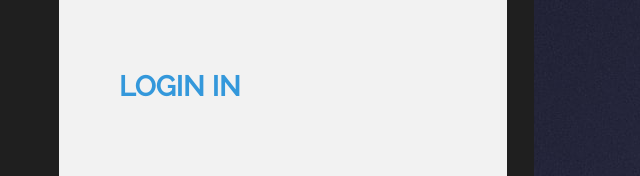
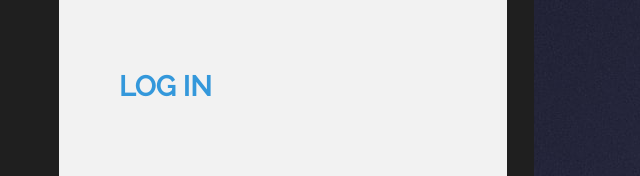
Before and after one commit to RubyBunny2501/AuthorizationDesign, a plain HTML site: page index.html in a window 1280 px wide. Both pictures are taken after a click on the button "LOG IN". Shown: the part 192-368 px from the top of the page, 554-1194 px from the left. Drawn offline with Linux system fonts and the light colour scheme.

Commit message:
fix 'log in'

```diff
--- a/index.html
+++ b/index.html
@@ -50,7 +50,7 @@
                     </form>
                 </div>
                 <div class="authorization-block hidden" id="log">
-                    <h1>login in</h1>
+                    <h1>log in</h1>
                     <form>
                         <div class="inpt-block">
                             <input type="email" id="email-log" required>
```
